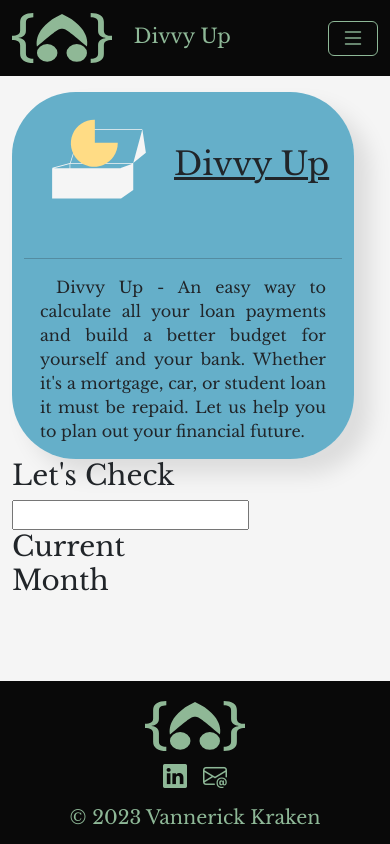
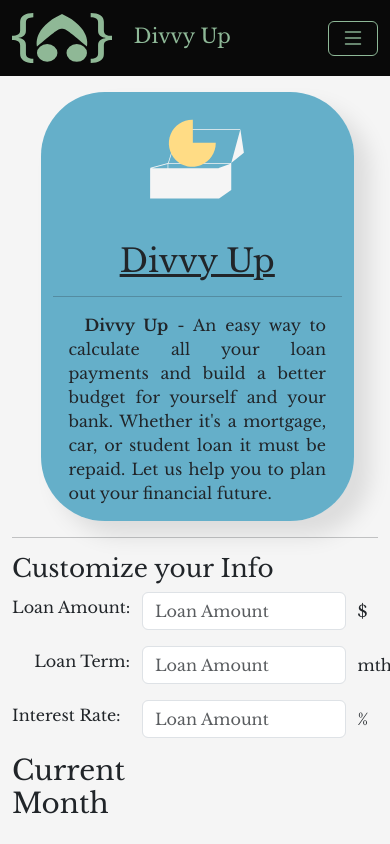
Before and after one commit to Vann-K/DivvyUp, a plain HTML site: page app.html in a window 390 px wide. Shown: the top 844 px of the page. Drawn offline with nearby package versions, Linux system fonts and the light colour scheme; some packages are replaced by stand-ins of ours; a script that the page names is missing.

Commit message:
Mobile Changes

```diff
--- a/app.html
+++ b/app.html
@@ -111,11 +111,12 @@
 
 
         <!-- Mobile Logo and Dscription -->
-        <div class="row d-md-none container-fluid">
-            <div class="col heroMobile">
+        <div class="row d-md-none container-fluid ">
+            <div class="col heroMobile text-center offset-1">
                 <!-- Logo, Name, Paragraph -->
-                <span class="text-start ">
-                    <h1 class=" text-decoration-underline heroMobileHeader">
+
+
+                <div class="d-flex justify-content-center">
                     <svg width="150" height="150" viewBox="0 0 211.66666 211.66667" version="1.1" id="svg18697"
                         sodipodi:docname="DivvyUp-Logo.svg" inkscape:version="1.2.1 (9c6d41e410, 2022-07-14)"
                         xmlns:inkscape="http://www.inkscape.org/namespaces/inkscape"
@@ -136,11 +137,14 @@
                             <path id="path1120" style="color:#000000;fill:#ffDC85;stroke-width:1.4945"
                                 d="m 99.21965,39.333011 c -13.3747,0 -25.43754,8.061539 -30.555815,20.417715 -5.118274,12.356176 -2.288722,26.582523 7.168616,36.039527 9.457339,9.457027 23.687259,12.289557 36.043869,7.171467 12.35662,-5.118107 20.41535,-17.180532 20.41535,-30.554759 V 71.66016 h -0.7476 -31.57759 V 39.333011 Z" />
                         </g>
-                        </svg>Divvy Up
+                    </svg>
+                </div>
+                <h1 class=" text-decoration-underline heroMobileHeader">Divvy Up
                 </h1>
-                </span>
+
                 <hr>
-                <p class=" heroMobileText">Divvy Up - An easy way to calculate all your loan payments and build a
+                <p class=" heroMobileText"><strong>Divvy Up</strong> - An easy way to calculate all your loan payments
+                    and build a
                     better
                     budget for yourself and
                     your bank. Whether it's a mortgage, car, or student loan it must be repaid. Let us help you to plan
@@ -148,19 +152,52 @@
                     your financial future.</p>
             </div>
         </div>
+        <hr>
 
         <!-- Parameters and Calculate Button -->
 
         <div class="row">
-            <div class="col">
+            <div class="col col-12">
                 <!-- Three input form. -->
-                <h1>Let's Check</h1>
+                <h2 class="text-nowrap">Customize your Info</h2>
+                <div class="container row g-0">
                     <form>
                         <!-- Amount -->
-                    <input type="number">
+                        <div class="col col-md-12 mb-3">
+                            <div class="row align-items-center">
+                                <div class="col col-4  me-0 d-flex">
+                                    <label for="loanAmount" class="form-label text-nowrap">Loan
+                                        Amount:</label>
+                                </div>
+                                <div class="col "><input type="number" id="loanAmountInput"
+                                        class="form-control text-danger" placeholder="Loan Amount"></div>
+                                <div class="col col-1 ps-0 g-0">$</div>
+                            </div>
+                        </div>
                         <!-- Term -->
+                        <div class="col col-md-12 mb-3 g-0">
+                            <div class="row align-items-center">
+                                <div class="col col-4 d-flex justify-content-end me-0 px-0">
+                                    <label for="loanAmount" class="form-label text-nowra">Loan Term:</label>
+                                </div>
+                                <div class="col "><input type="number" id="loanAmountInput"
+                                        class="form-control text-danger g-0" placeholder="Loan Amount"></div>
+                                <div class="col col-1 ps-0 g-0">mth</div>
+                            </div>
+                        </div>
                         <!-- Interest Rate -->
+                        <div class="col col-md-12 mb-3">
+                            <div class="row align-items-center">
+                                <div class="col col-4  me-0 ">
+                                    <label for="loanAmount" class="form-label text-nowrap">Interest Rate:</label>
+                                </div>
+                                <div class="col text- "><input type="number" id="loanAmountInput"
+                                        class="form-control text-danger" placeholder="Loan Amount"></div>
+                                <div class="col col-1 ps-0 g-0">%</div>
+                            </div>
+                        </div>
                     </form>
+                </div>
             </div>
             <div class="col">
                 <!-- Calculate Button -->
```
Lines whose indentation alone changed are shown as unchanged.
